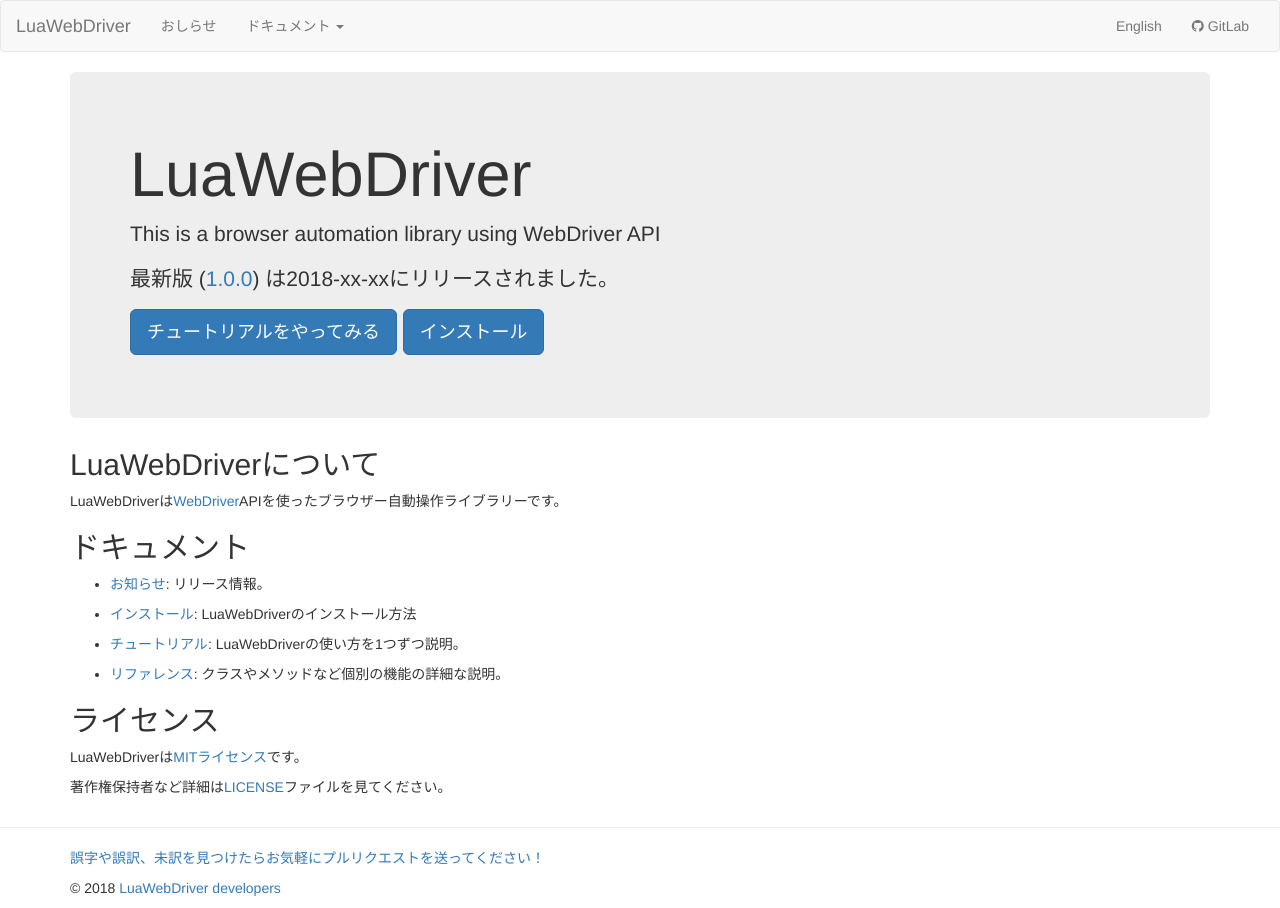
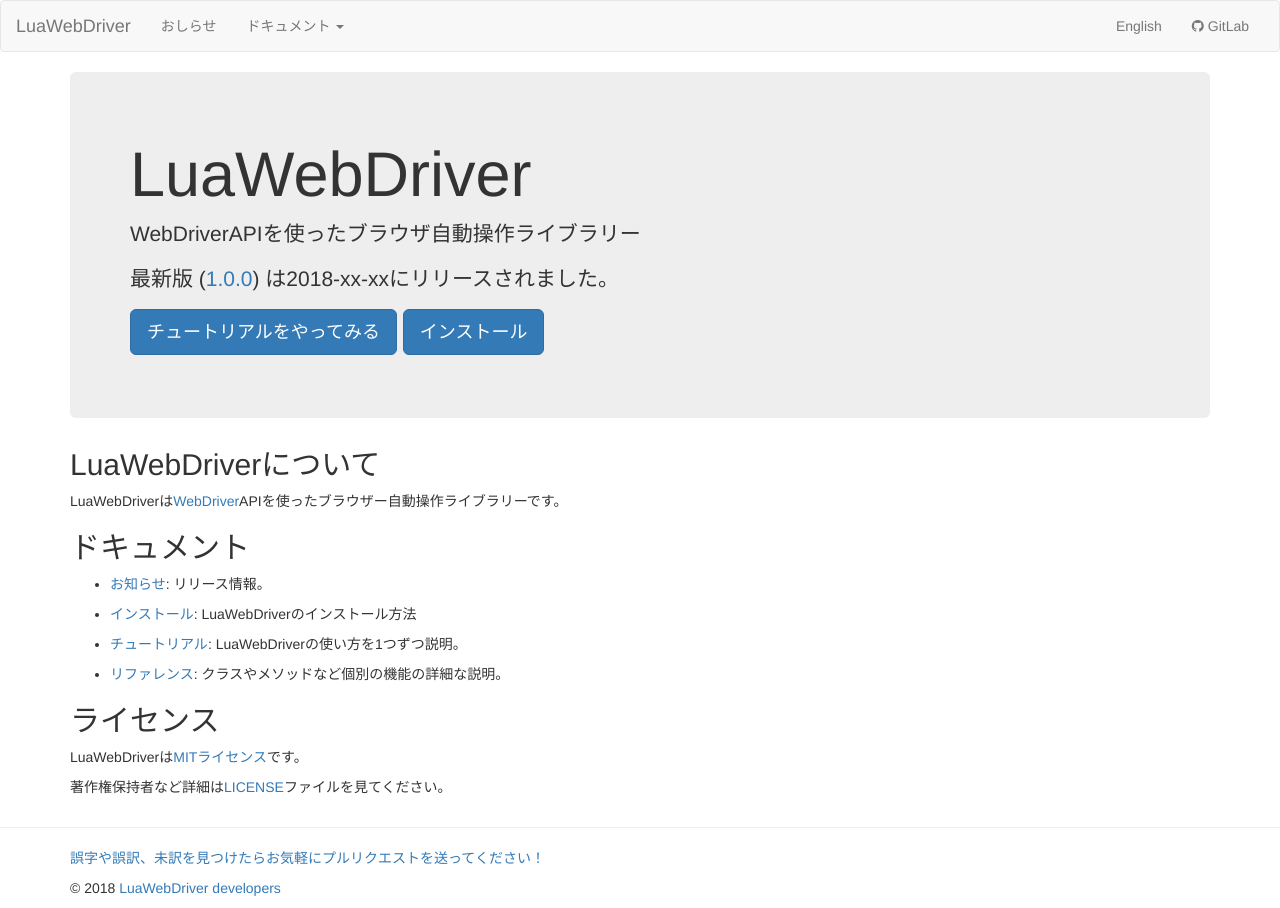
Before and after one commit to clear-code/lua-web-driver, a Jekyll site: the page built from docs/ja/index.md, in a window 1280 px wide. Built offline with Jekyll 4.4.1, drawn with Linux system fonts in a browser that asks for light colours.

Commit message:
doc ja index: fix a typo

```diff
--- a/docs/ja/index.md
+++ b/docs/ja/index.md
@@ -4,7 +4,7 @@
 
 <div class="jumbotron">
   <h1>LuaWebDriver</h1>
-  <p>{{ site.description.en }}</p>
+  <p>{{ site.description.ja }}</p>
   <p>最新版
      (<a href="news/#version-{{ site.version | replace:".", "-" }}">{{ site.version }}</a>)
      は{{ site.release_date }}にリリースされました。
```
Also changed, not shown: 1 other file.
